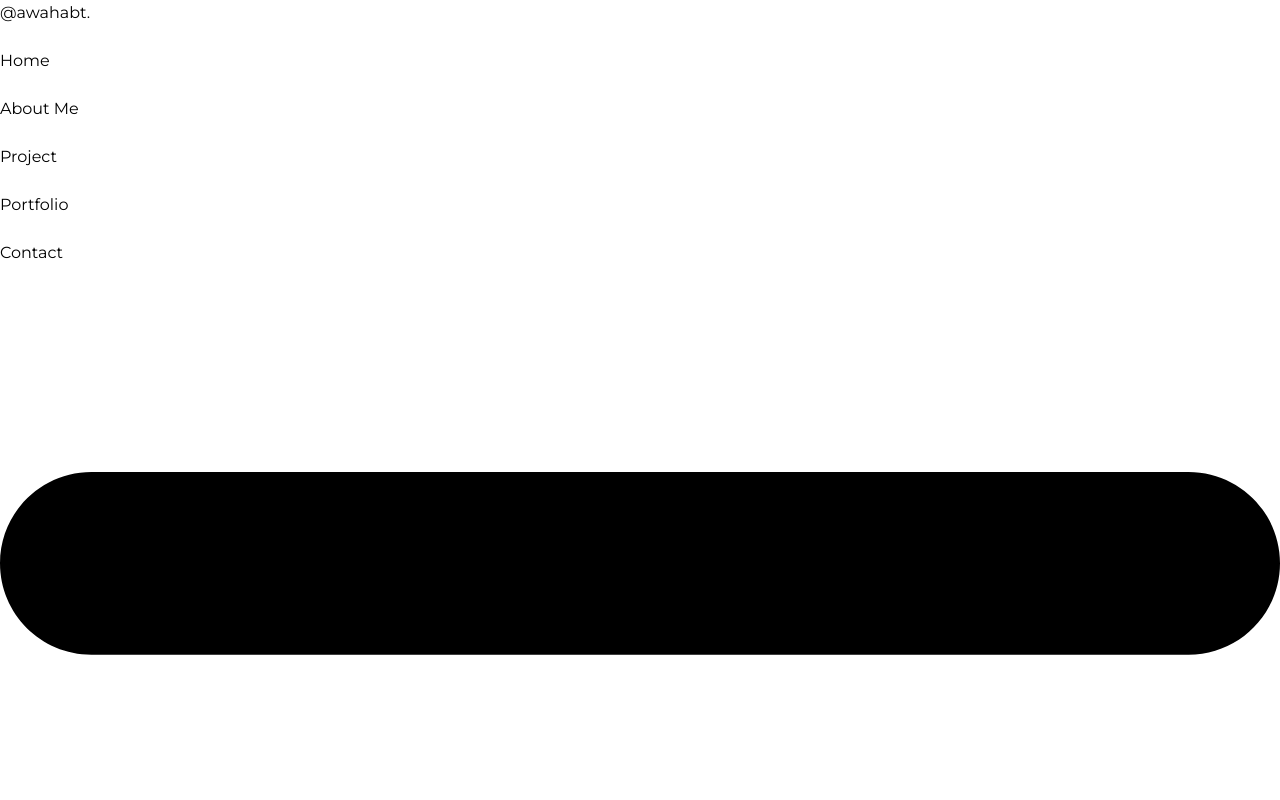
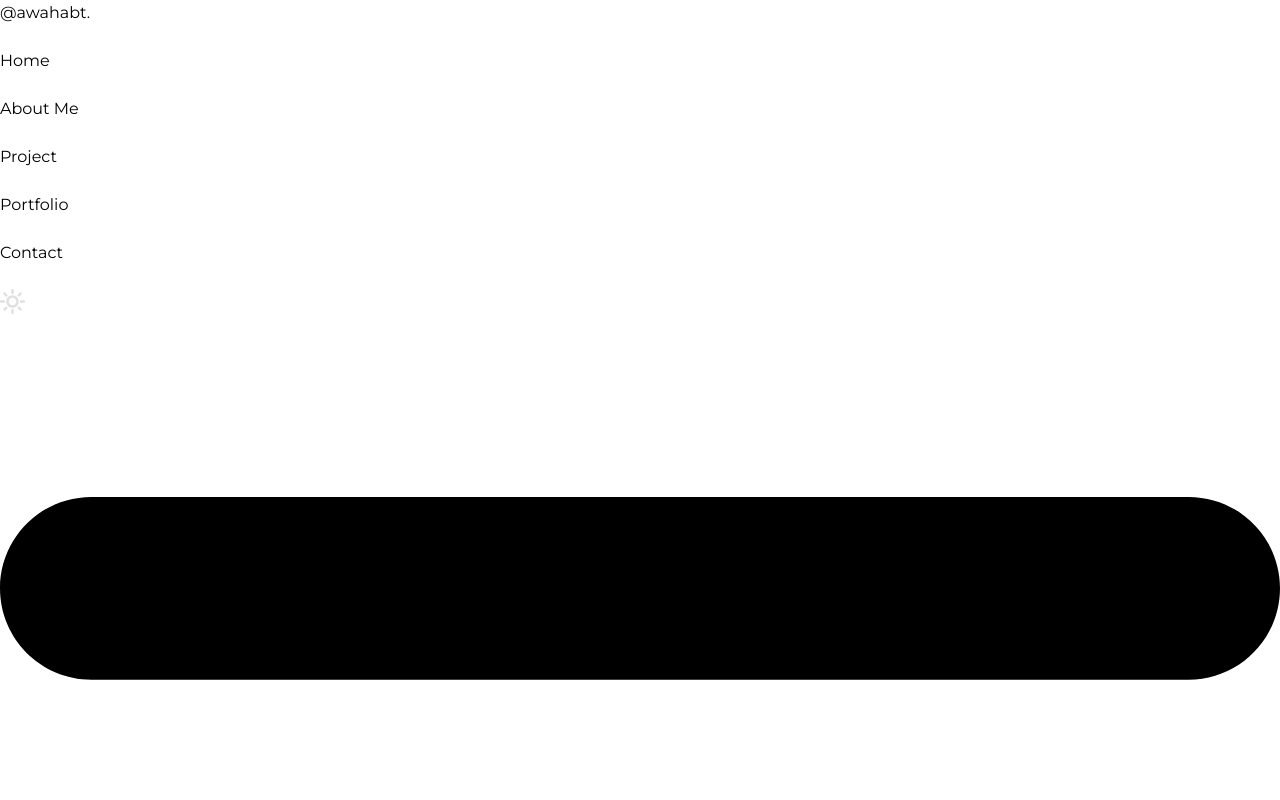
Before and after one commit to awahabt/CodeAlpha_My-Portfolio, a React (Vite) app: page / in a window 1280 px wide. Shown: the top 800 px of the page. Built offline with nearby package versions, Linux system fonts and the light colour scheme.

Commit message:
add functionality of lightmode or darkmode toggle

```diff
--- a/src/assets/index.js
+++ b/src/assets/index.js
@@ -13,6 +13,8 @@ import instagram from "./instagram.svg";
 import github from "./github.svg";
 import location from "./location.svg";
 import gmail from "./gmail.svg";
+import lightmode from "./lightmode.svg"
+import darkmode from "./darkmode.svg"
 
 export {
     close,
@@ -30,4 +32,6 @@ export {
     github,
     location,
     gmail,
+    lightmode,
+    darkmode
 };
--- a/src/component/Navbar.jsx
+++ b/src/component/Navbar.jsx
@@ -1,15 +1,17 @@
 import { useState } from "react";
 import Home from "./Home";
 import { NavLinks } from "..";
-import { close, menu } from "../assets";
+import { close, darkmode, lightmode, menu } from "../assets";
 
 const Navbar = () => {
+  const [mode, setmode] = useState(true);
   const [toggle, settoggle] = useState(false);
   return (
     <div className="flex w-full justify-between items-center py-4">
       <div>
-        <a href="" className=" text-3xl font-bold montserrat">
-          <span className="text-[#fec107]">@</span>awahabt<span className="text-[#fec107]">.</span>
+        <a href="#" className=" text-3xl font-bold montserrat">
+          <span className="text-[#fec107]">@</span>awahabt
+          <span className="text-[#fec107]">.</span>
         </a>
       </div>
       <div>
@@ -20,6 +22,14 @@ const Navbar = () => {
             </a>
           ))}
         </ul>
+      </div>
+      <div className="flex gap-4 w-6">
+        <img
+          src={mode ? lightmode : darkmode}
+          alt="Lightmode"
+          onClick={() => setmode((prev) => !prev)}
+          className="cursor-pointer"
+        />
       </div>
       <div className=" flex min-[1000px]:hidden items-center">
         <img
@@ -37,7 +47,11 @@ const Navbar = () => {
           <div className="small-screen-nav-btn">
             <ul className=" montserrat text-xl flex flex-col ">
               {NavLinks.map((Links, index) => (
-                <a href={Links.id} key={Links.id} className="small-screen-nav-btn-li">
+                <a
+                  href={Links.id}
+                  key={Links.id}
+                  className="small-screen-nav-btn-li"
+                >
                   <li>{Links.title}</li>
                 </a>
               ))}
```
Also changed, not shown: src/assets/darkmode.svg (renamed from src/assets/darkmood.svg).
